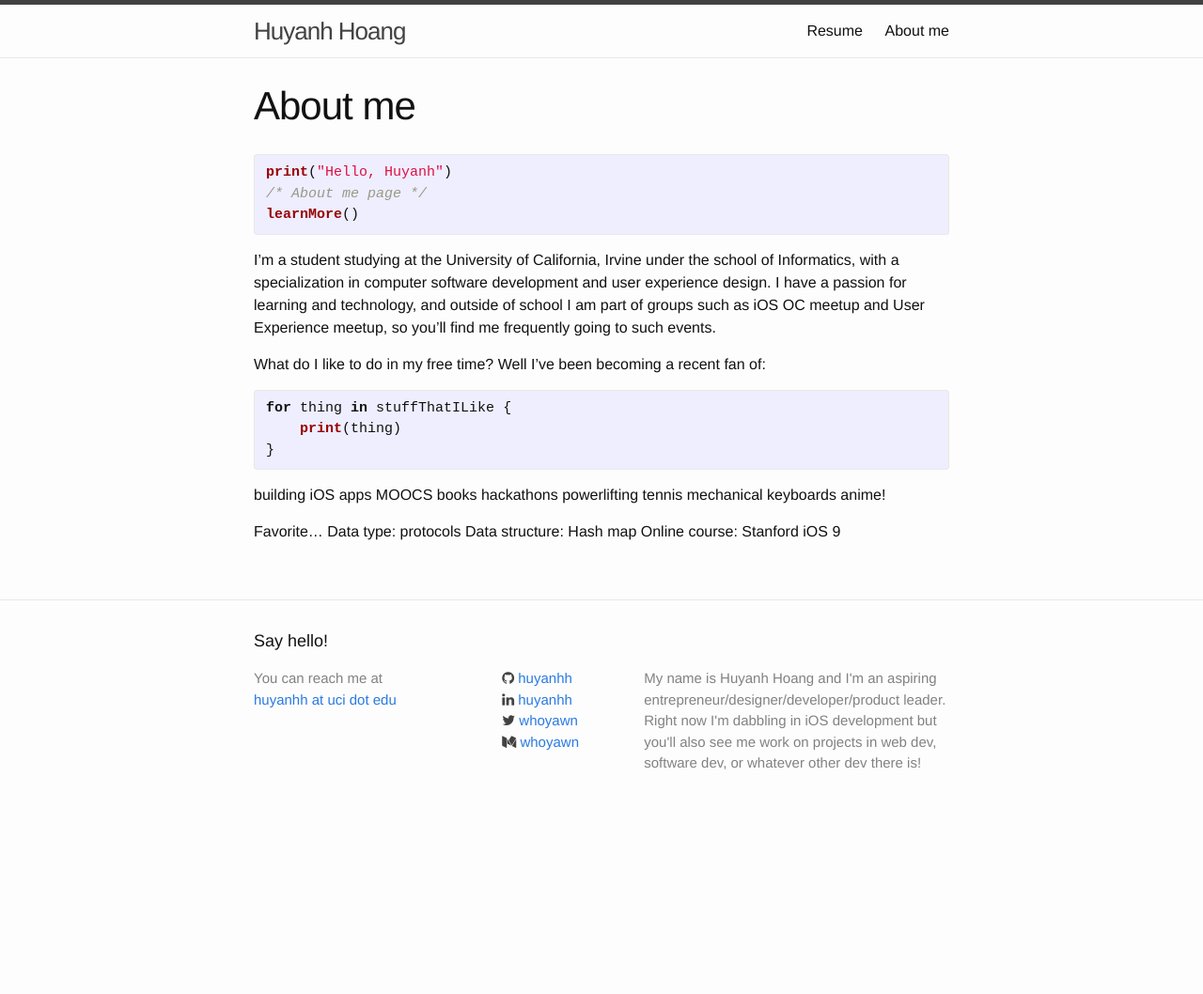
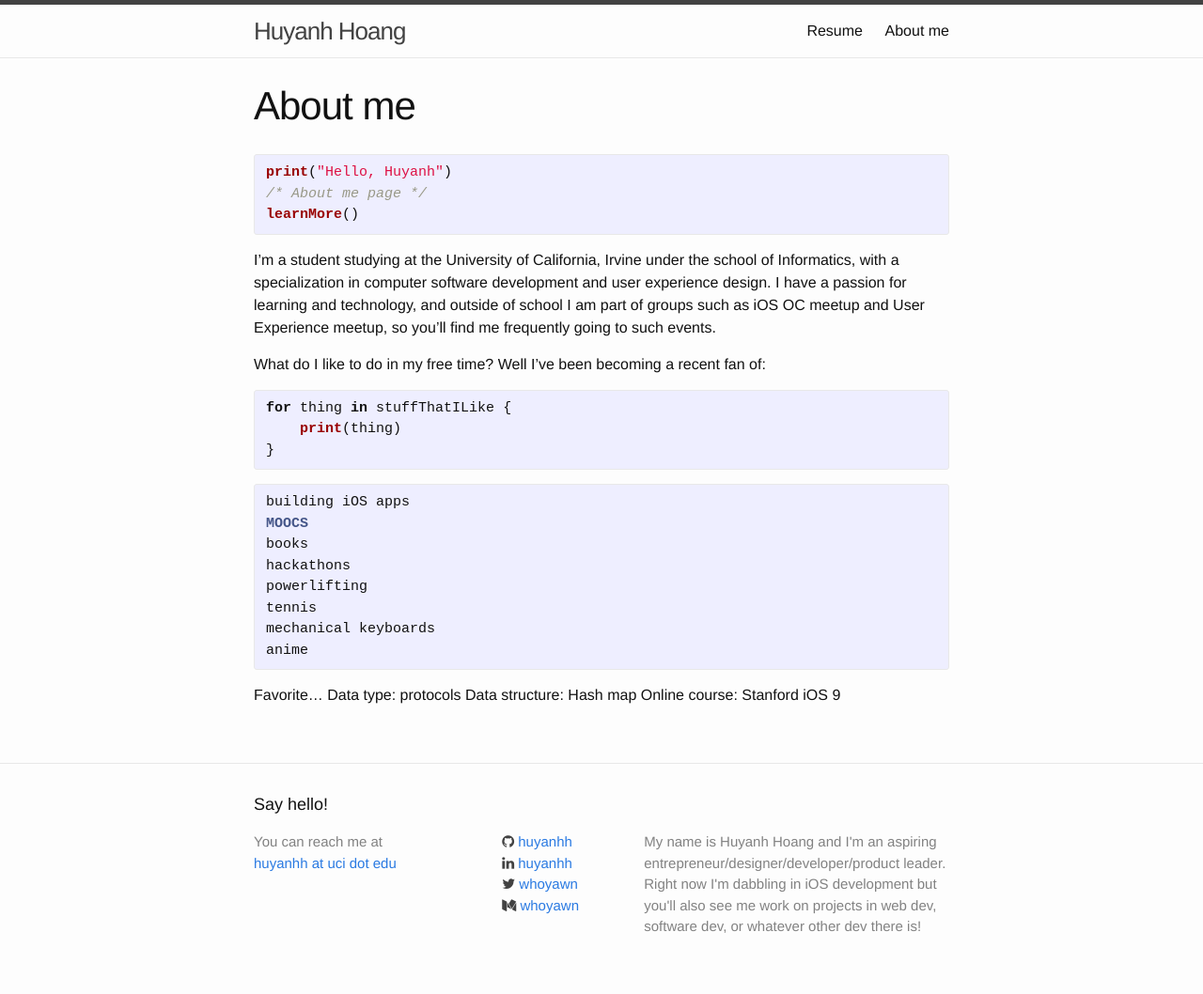
Before and after one commit to whoyawn/old-website, a Jekyll site: the page built from about.md, in a window 1280 px wide. Shown: the whole page at 94% size. Built offline with Jekyll 4.4.1, drawn with Linux system fonts in a browser that asks for light colours; before the commit the page ends 900 px from its top, so only the background shows below that.

Commit message:
list of cool stuff i like

```diff
--- a/about.md
+++ b/about.md
@@ -22,6 +22,7 @@ for thing in stuffThatILike {
 }
 {% endhighlight %}
 
+{% highlight swift %}
 building iOS apps
 MOOCS
 books
@@ -29,8 +30,8 @@ hackathons
 powerlifting
 tennis
 mechanical keyboards
-anime!
-
+anime
+{% endhighlight %}
 
 Favorite...
 Data type: protocols
```
